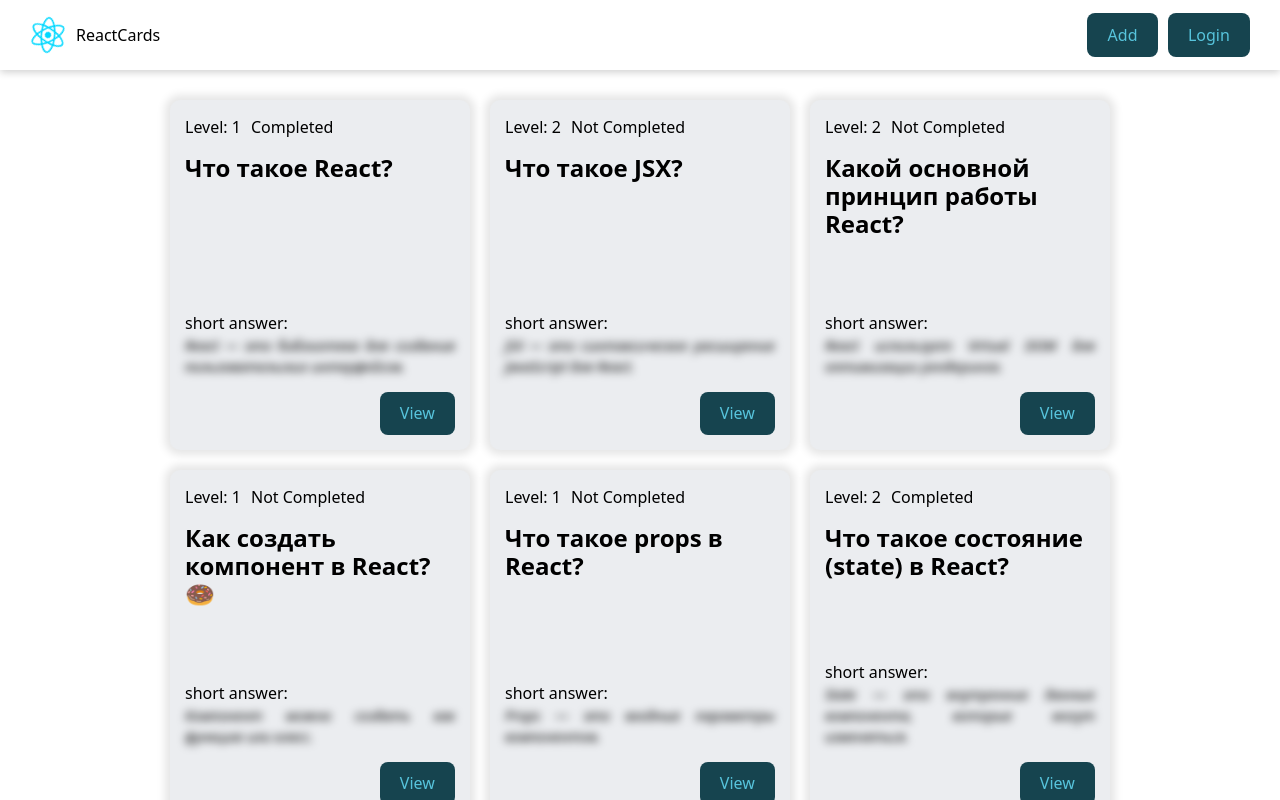
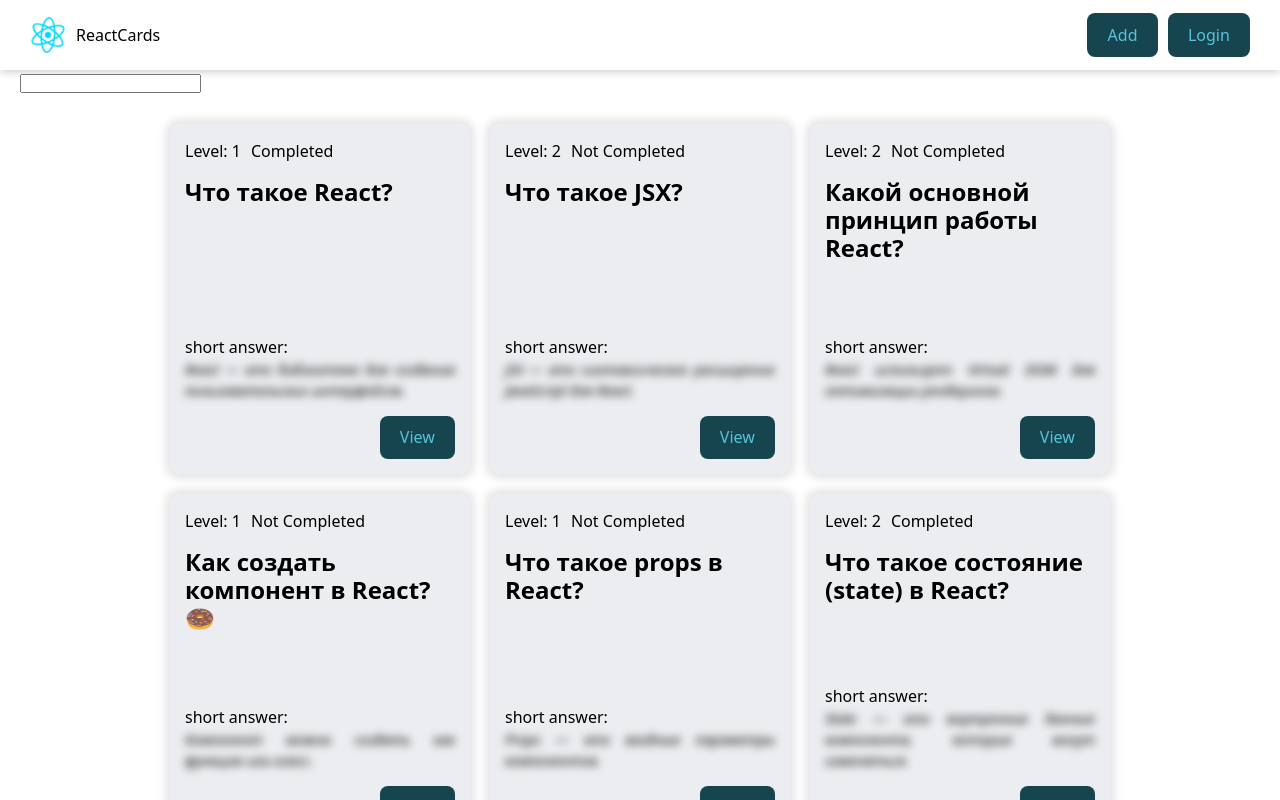
Before and after one commit to TheGedzie/PORTFOLIO...REACT_CARDS, a React (Vite) app: page / in a window 1280 px wide. Built offline with nearby package versions, Linux system fonts and the light colour scheme; data requests are answered from the project's data file.

Commit message:
Input, memo for QuestionCardList

```diff
--- a/src/Components/QuestionCardList/QuestionCardList.jsx
+++ b/src/Components/QuestionCardList/QuestionCardList.jsx
@@ -1,7 +1,8 @@
+import { memo } from 'react'
 import { QuestionCard } from '../QuestionCard'
 import cls from './QuestionCardList.module.css'
 
-export const QuestionCardList = ({cards}) => {
+export const QuestionCardList = memo(({cards}) => {
   return (
     <div className={cls.cardList}>
         {
@@ -11,4 +12,4 @@
         }
     </div>
   )
-}
+})
--- a/src/Pages/HomePage/HomePage.jsx
+++ b/src/Pages/HomePage/HomePage.jsx
@@ -1,14 +1,14 @@
 import { API_URL } from '../../API'
 import cls from './HomePage.module.css'
-import { useState, useEffect } from 'react'
+import { useState, useEffect, useRef } from 'react'
 import { QuestionCardList } from '../../Components/QuestionCardList'
 import { Loader } from '../../Components/Loader'
 import { useFetch } from '../../hooks/useFetch'
 
 
 export const HomePage = () => {
-
   const [Questions, setQuestions] = useState([])
+  const [searchValue, setSearchValue] = useState('')
 
   const [getQuestions, IsLoading, error] = useFetch( async(url) => {
     const response = await fetch(`${API_URL}/${url}`)
@@ -20,8 +20,12 @@
 useEffect(() => {
   getQuestions('react')
 }, [])
+const onSearchChangeHandler = (e) => {
+  setSearchValue(e.target.value)
+}
   return (
     <>
+    <input type="text" value={searchValue} onChange={onSearchChangeHandler}/>
     {IsLoading && <Loader />}
     <QuestionCardList cards={Questions} />
     {error && <p>{error}</p>}
```
